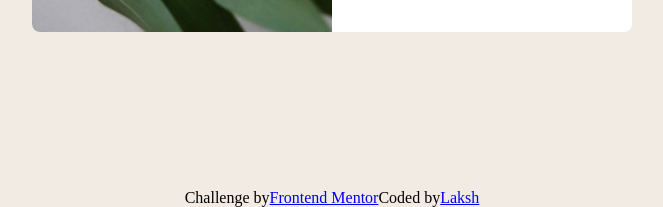
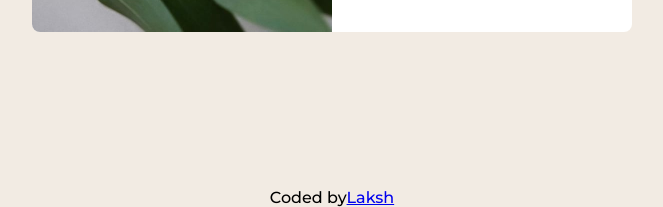
Before and after one commit to heyLaksh/fem-product-card-component, a plain HTML site: page index.html in a window 1280 px wide. Shown: the part 593-800 px from the top of the page, without its empty margins (308-971 px from the left). Drawn offline with nearby package versions, Linux system fonts and the light colour scheme.

Commit message:
Finished

```diff
--- a/index.html
+++ b/index.html
@@ -57,15 +57,8 @@
             </div>
         </div>
         <div class="attribution">
-            Challenge by
-            <a
-                href="https://www.frontendmentor.io?ref=challenge"
-                target="_blank"
-            >
-                Frontend Mentor
-            </a>
             Coded by
-            <a href="#">Laksh</a>
+            <a href="https://twitter.com/laksh4uh">Laksh</a>
         </div>
     </body>
 </html>
--- a/styles/styles.css
+++ b/styles/styles.css
@@ -75,6 +75,7 @@ tag {
     transform: translate(-50%, 0);
     bottom: 0%;
     text-decoration: none;
+    font-family: "Montserrat", sans-serif;
 }
 
 button {
```
